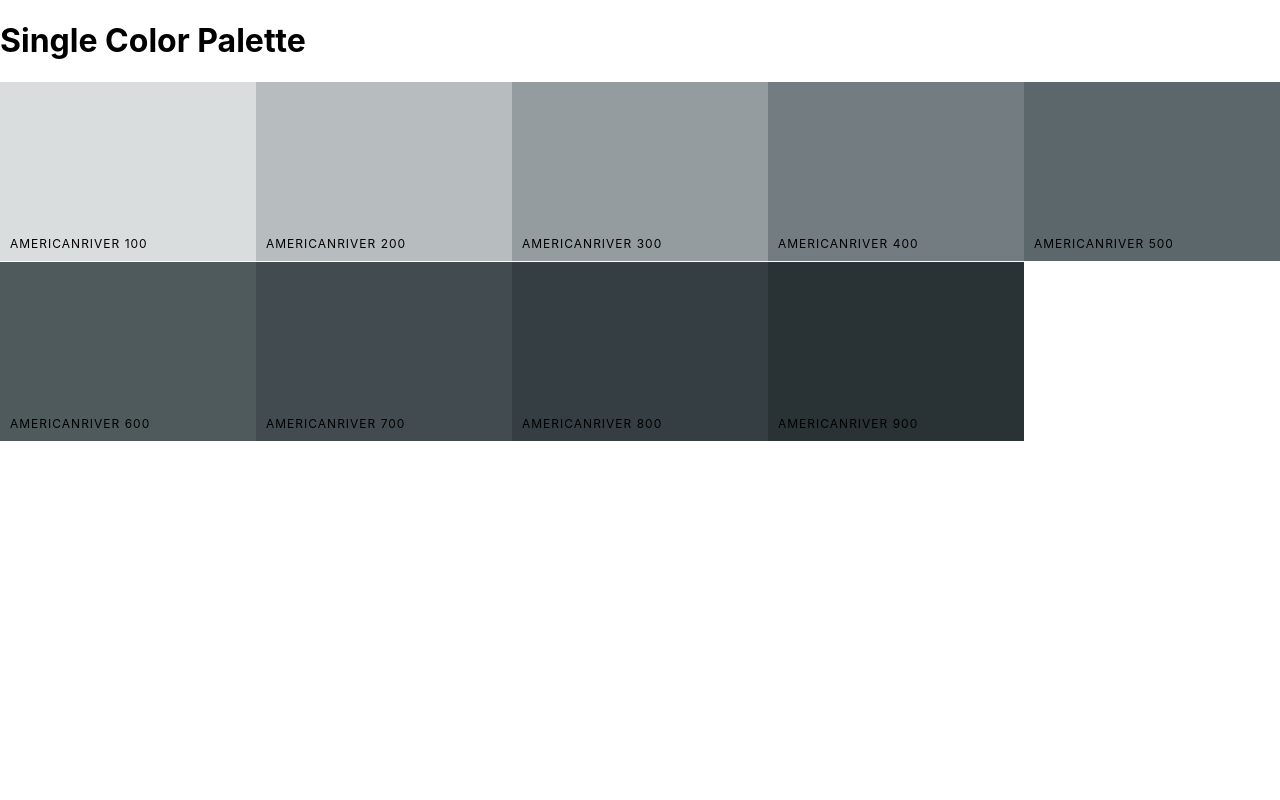
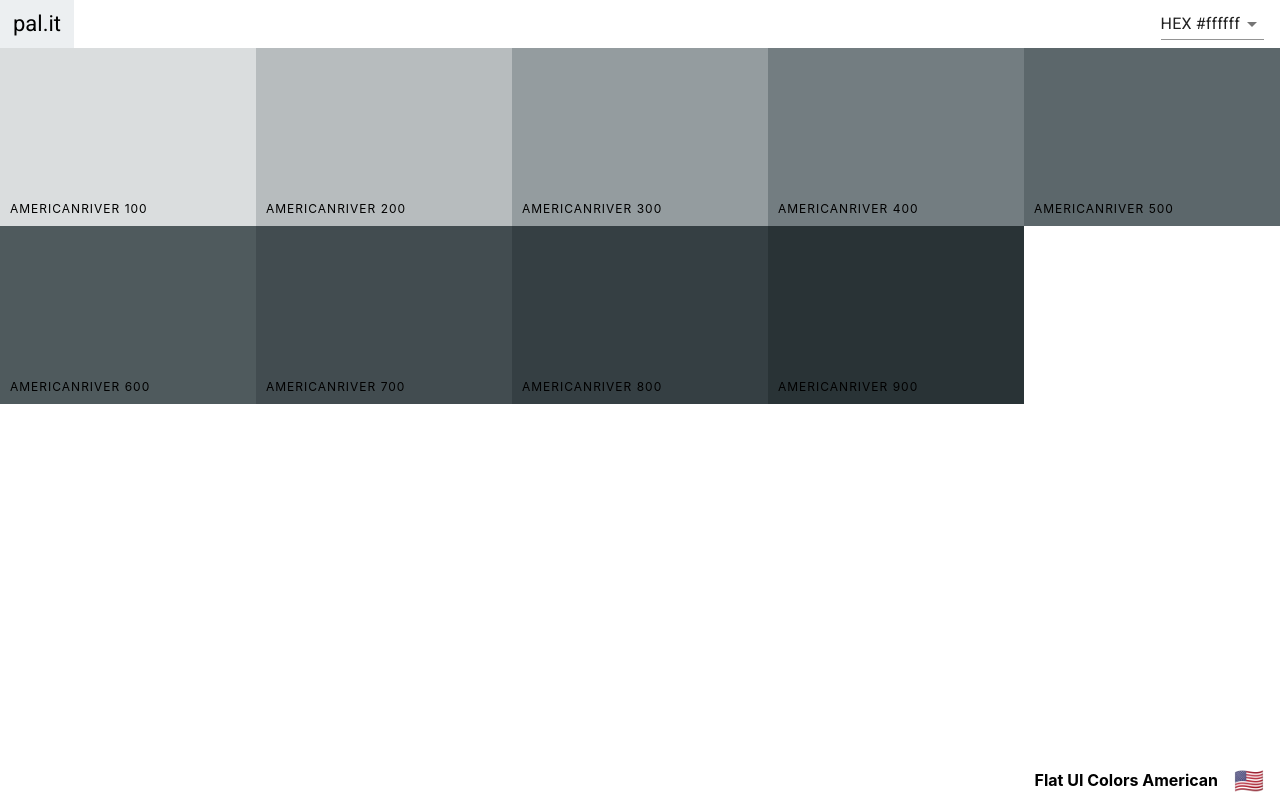
Before and after one commit to mnichols08/pal.it, a React (Create React App) app: page /palette/flat-ui-colors-american/americanriver in a window 1280 px wide. Built offline with nearby package versions, Linux system fonts and the light colour scheme.

Commit message:
refactored component folder structure again and added navbar and footer components to the mono palette

```diff
--- a/src/App.js
+++ b/src/App.js
@@ -1,8 +1,8 @@
 import React, { Component } from 'react'
 import { Route, Switch } from 'react-router-dom'
 import Palette from './components/palette'
-import MonoPalette from './components/mono-palette'
-import PaletteList from './components/palette-list'
+import MonoPalette from './components/palette/mono'
+import PaletteList from './components/palette/list'
 import seedPalette from './components/palette/seedPalette'
 import { generatePalette } from './components/palette/paletteHelper'
 
--- a/src/components/mono-palette/index.jsx
+++ /dev/null
@@ -1,39 +0,0 @@
-import React, { Component } from 'react'
-import ColorBox from '../color-box'
-
-class MonoPalette extends Component {
-    constructor(props) {
-      super(props);
-      this._shades = this.gatherShades(this.props.palette, this.props.colorId);
-    }
-    gatherShades(palette, colorToFilterBy) {
-      let shades = [];
-      let allColors = palette.colors;
-
-      for (let key in allColors) {
-        shades = shades.concat(
-          allColors[key].filter(color => color.id === colorToFilterBy)
-        );
-      }
-      //return all shades of given color
-      return shades.slice(1)
-    }
-    render() {
-        console.log(this._shades)
-      const colorBoxes = this._shades.map(color => (
-        <ColorBox
-          key={color.id}
-          name={color.name}
-          background={color.hex}
-          showLink={false}
-        />
-      ));
-      return (
-        <div className='Palette'>
-          <h1>Single Color Palette</h1>
-          <div className='Palette-colors'>{colorBoxes}</div>
-        </div>
-      );
-    }
-  }
-  export default MonoPalette
--- /dev/null
+++ b/src/components/palette/footer/index.jsx
@@ -0,0 +1,13 @@
+import React from 'react'
+
+function PaletteFooter(props) {
+    const { paletteName, emoji } = props
+    return (
+        <footer className='Palette-footer'>
+            { paletteName }
+            <span className="emoji">{ emoji }</span>
+        </footer>
+    )
+}
+
+export default PaletteFooter
--- a/src/components/palette/index.jsx
+++ b/src/components/palette/index.jsx
@@ -1,7 +1,8 @@
 import React, { Component } from 'react'
 
-import ColorBox from '../color-box'
-import Navbar from '../navbar'
+import ColorBox from './color-box'
+import Navbar from './navbar'
+import PaletteFooter from './footer'
 
 import './styles.css'
 
@@ -25,16 +26,11 @@ class Palette extends Component {
             (<ColorBox background={color[format]} name={color.name} key={color.id} moreUrl={`/palette/${id}/${color.id}`} showLink />) )
         return (
             <div className='Palette'>
-                <Navbar level={ level } changeLevel={ this.changeLevel } handleChange={this.changeFormat} />
+                <Navbar level={ level } changeLevel={ this.changeLevel } handleChange={this.changeFormat} showingAllColors/>
                 <div className='Palette-colors'>
                     { colorBoxes }
                 </div>
-                <footer className='Palette-footer'>
-                    { paletteName }
-                    <span className='emoji'>
-                        { emoji }
-                    </span>
-                </footer>
+                <PaletteFooter paletteName={paletteName} emoji={emoji} />
             </div>
         )
     }
--- a/src/components/palette-list/index.jsx
+++ b/src/components/palette/list/index.jsx
@@ -1,5 +1,5 @@
 import React, { Component } from "react";
-import MiniPalette from "../mini-palette";
+import MiniPalette from "../mini";
 import { withStyles } from "@material-ui/styles";
 
 const styles = {
--- /dev/null
+++ b/src/components/palette/mono/index.jsx
@@ -0,0 +1,48 @@
+import React, { Component } from 'react'
+import ColorBox from '../color-box'
+import Navbar from '../navbar'
+import PaletteFooter from '../footer'
+
+class MonoPalette extends Component {
+    constructor(props) {
+      super(props)
+      this.changeFormat = this.changeFormat.bind(this)
+      this.state = { format: "hex" }
+      this._shades = this.gatherShades(this.props.palette, this.props.colorId)
+    }
+    gatherShades(palette, colorToFilterBy) {
+      let shades = []
+      let allColors = palette.colors
+
+      for (let key in allColors) {
+        shades = shades.concat(
+          allColors[key].filter(color => color.id === colorToFilterBy)
+        )
+      }
+      //return all shades of given color
+      return shades.slice(1)
+    }
+    changeFormat(val) {
+      this.setState({ format: val })
+    }
+    render() {
+      const { format } = this.state
+      const { paletteName, emoji } = this.props.palette
+      const colorBoxes = this._shades.map(color => (
+        <ColorBox
+          key={color.id}
+          name={color.name}
+          background={color[format]}
+          showLink={false}
+        />
+      ))
+      return (
+        <div className='Palette'>
+          <Navbar handleChange={this.changeFormat} showingAllColors={false} />
+            <div className='Palette-colors'>{ colorBoxes }</div>
+          <PaletteFooter paletteName={paletteName} emoji={emoji} />
+        </div>
+      )
+    }
+  }
+  export default MonoPalette
--- a/src/components/navbar/index.jsx
+++ b/src/components/palette/navbar/index.jsx
@@ -25,7 +25,7 @@ class Navbar extends Component {
         this.setState({ open: false })
     }
     render() {
-        const { level, changeLevel } = this.props
+        const { level, changeLevel, showingAllColors } = this.props
         const { format } = this.state
         return (
             <header className="Navbar">
@@ -34,18 +34,20 @@ class Navbar extends Component {
                         pal.it
                     </Link>
                 </div>
+                {showingAllColors && (
                 <div className='slider-container'>
-                    <span>Level: { level } </span>
-                    <div className="slider">
+                    <span>Level: {level}</span>
+                    <div className='slider'>
                         <Slider
-                            defaultValue={level}
-                            min={100}
-                            max={900}
-                            step={100}
-                            onAfterChange={changeLevel}
+                        defaultValue={level}
+                        min={100}
+                        max={900}
+                        step={100}
+                        onAfterChange={changeLevel}
                         />
                     </div>
                 </div>
+                )}
                 <div className="select-container">
                     <Select value={format} onChange={this.handleFormatChange}>
                         <MenuItem value='hex'>HEX #ffffff</MenuItem>
```
Also changed, not shown: src/components/palette/color-box/index.jsx (renamed from src/components/color-box/index.jsx), src/components/palette/color-box/styles.css (renamed from src/components/color-box/styles.css), src/components/palette/mini/index.jsx (renamed from src/components/mini-palette/index.jsx), src/components/palette/navbar/styles.css (renamed from src/components/navbar/styles.css).
